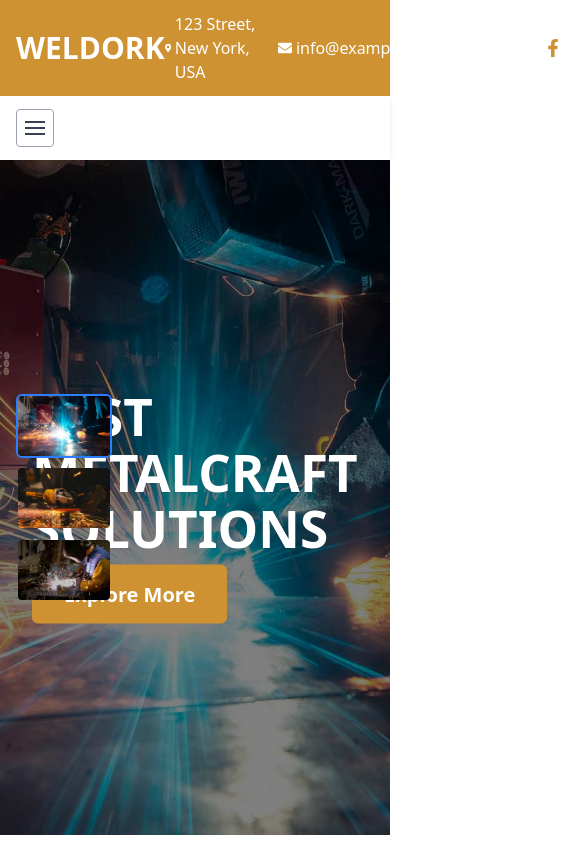
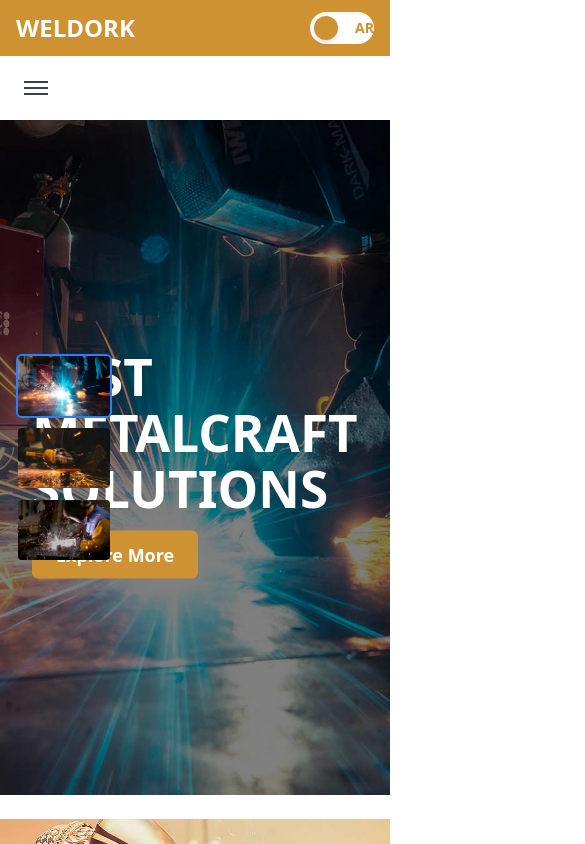
Before and after one commit to programshouse/capital, a React app: page / in a window 390 px wide. Shown: the top 844 px of the page, 585 px wide, since content can reach past the window. Built offline with nearby package versions, Linux system fonts and the light colour scheme; the HTML template or start-up script is replaced by a standard one.

Commit message:
edit nav responsive

```diff
--- a/src/Components/Navbar/Navbar.jsx
+++ b/src/Components/Navbar/Navbar.jsx
@@ -1,25 +1,18 @@
-// Navbar.jsx
-import React, { useState, useEffect } from "react";
+import React, { useState, useEffect, useRef } from "react";
 import { Link } from "react-router-dom";
-import {
-  FaMapMarkerAlt,
-  FaEnvelope,
-  FaPhoneAlt,
-  FaFacebookF,
-  FaTwitter,
-  FaLinkedinIn,
-  FaChevronDown,
-} from "react-icons/fa";
+import { FaChevronDown, FaFacebookF, FaTwitter, FaLinkedinIn , FaMapMarkerAlt, FaEnvelope, FaPhoneAlt } from "react-icons/fa";
 
-// استدعاء الكومبوننت الجديد
 import LangToggle from "../Toggle/Toggle";
 
-const Navbar = () => {
+const Navbar = ({ siteLang }) => {
   const [isOpen, setIsOpen] = useState(false);
   const [pagesOpen, setPagesOpen] = useState(false);
   const [topHidden, setTopHidden] = useState(false);
   const [lastScrollY, setLastScrollY] = useState(0);
-  const [lang, setLang] = useState("EN");
+  const [lang, setLang] = useState(siteLang || "EN");
+
+  const pagesRef = useRef(null);
+  const mobileRef = useRef(null);
 
   const controlTopBar = () => {
     if (window.scrollY > lastScrollY) setTopHidden(true);
@@ -32,58 +25,63 @@ const Navbar = () => {
     return () => window.removeEventListener("scroll", controlTopBar);
   }, [lastScrollY]);
 
+  useEffect(() => {
+    const handleClickOutside = (e) => {
+      if (pagesRef.current && !pagesRef.current.contains(e.target)) setPagesOpen(false);
+      if (mobileRef.current && !mobileRef.current.contains(e.target)) setIsOpen(false);
+    };
+    document.addEventListener("mousedown", handleClickOutside);
+    return () => document.removeEventListener("mousedown", handleClickOutside);
+  }, []);
+
+  const isRTL = lang === "AR";
+
   return (
-    <div className="relative z-50">
-
+    <div className={`relative z-50 ${isRTL ? "direction-rtl" : "direction-ltr"}`}>
       {/* Top Info Bar */}
       <div
         className={`w-full bg-[#ce9233] text-white transition-transform duration-300 ${
           topHidden ? "-translate-y-full" : "translate-y-0"
         }`}
       >
-        <div className="max-w-7xl mx-auto px-4 py-3 flex items-center text-sm">
-          <h2 className="font-bold text-3xl">WELDORK</h2>
+        <div className="max-w-7xl mx-auto px-4 py-3 flex items-center justify-between">
+          <h2 className="font-bold text-2xl md:text-3xl">WELDORK</h2>
 
-          <div className="ml-auto flex items-center space-x-4">
+          {/* Desktop Info */}
+<div className="hidden md:flex items-center space-x-4 text-sm">
   <div className="flex items-center space-x-1">
-              <FaMapMarkerAlt /> <span className="text-base">123 Street, New York, USA</span>
+    <FaMapMarkerAlt className="text-white" />
+    <span className="text-base text-white">123 Street, New York, USA</span>
   </div>
   <div className="flex items-center space-x-1">
-              <FaEnvelope /> <span className="text-base">info@example.com</span>
+    <FaEnvelope className="text-white" />
+    <span className="text-base text-white">info@example.com</span>
   </div>
   <div className="flex items-center space-x-1">
-              <FaPhoneAlt /> <span className="text-base">+012 345 67890</span>
+    <FaPhoneAlt className="text-white" />
+    <span className="text-base text-white">+012 345 67890</span>
   </div>
-            <div className="flex items-center space-x-3">
-              <a href="#" className="bg-white text-lg text-[#ce9233] p-2 "><FaFacebookF /></a>
-              <a href="#" className="bg-white text-lg text-[#ce9233] p-2"><FaTwitter /></a>
-              <a href="#" className="bg-white  text-lg  text-[#ce9233] p-2"><FaLinkedinIn /></a>
 </div>
 
-            {/* Language Toggle */}
-            <LangToggle lang={lang} setLang={setLang} />
+          {/* Language toggle */}
+          <div className="flex items-center">
+            <LangToggle lang={lang} setLang={setLang} className="px-4 py-2 text-lg" />
           </div>
         </div>
       </div>
 
       {/* Main Navbar */}
-      <nav className="bg-white shadow-md">
+      <nav className="bg-white shadow-md mx-auto  text-lg">
         <div className="max-w-7xl mx-auto px-4">
           <div className="flex items-center justify-between h-16">
-
-            {/* Brand */}
-            {/* <div className="flex-shrink-0">
-              <Link to="/" className="font-bold text-2xl text-gray-900">WELDORK</Link>
-            </div> */}
-
             {/* Desktop Menu */}
-            <div className="hidden lg:flex space-x-6 items-center">
+            <div className="hidden lg:flex flex-1 justify-between items-center">
+              <div className="flex space-x-6 items-center">
                 <Link to="/" className="text-gray-700 hover:text-black">Home</Link>
                 <Link to="/about" className="text-gray-700 hover:text-black">About</Link>
                 <Link to="/services" className="text-gray-700 hover:text-black">Services</Link>
-
-              {/* Dropdown */}
-              <div className="relative">
+                    <Link to="/contact" className="text-gray-700 hover:text-black">Contact</Link>
+                <div className="relative" ref={pagesRef}>
                   <button
                     onClick={() => setPagesOpen(!pagesOpen)}
                     className="text-gray-700 hover:text-black flex items-center space-x-1"
@@ -101,12 +99,10 @@ const Navbar = () => {
                     </div>
                   )}
                 </div>
-
-              <Link to="/contact" className="text-gray-700 hover:text-black">Contact</Link>
               </div>
 
-            {/* Get A Quote */}
-            <div className="hidden lg:block">
+              <div className="flex items-center space-x-4">
+
                 <Link
                   to="/quote"
                   className="px-4 py-2 bg-[#ce9233] text-white rounded hover:bg-yellow-700"
@@ -114,16 +110,17 @@ const Navbar = () => {
                   Get A Quote
                 </Link>
               </div>
+            </div>
 
-            {/* Mobile Menu Button */}
+            {/* Mobile Toggle */}
             <div className="lg:hidden">
               <button
                 onClick={() => setIsOpen(!isOpen)}
-                className="p-2 rounded border border-gray-400 text-gray-700 hover:text-black hover:border-black"
+                className="p-2 flex flex-col gap-1"
               >
-                <svg className="h-5 w-5" viewBox="0 0 20 20" fill="currentColor">
-                  <path d="M0 3h20v2H0V3zm0 6h20v2H0V9zm0 6h20v2H0v-2z" />
-                </svg>
+                <span className="block w-6 h-[2px] bg-gray-700"></span>
+                <span className="block w-6 h-[2px] bg-gray-700"></span>
+                <span className="block w-6 h-[2px] bg-gray-700"></span>
               </button>
             </div>
           </div>
@@ -131,10 +128,11 @@ const Navbar = () => {
 
         {/* Mobile Menu */}
         {isOpen && (
-          <div className="lg:hidden bg-white border-t border-gray-200">
+          <div ref={mobileRef} className="lg:hidden bg-white border-t border-gray-200">
             <Link to="/" className="block px-4 py-2 text-gray-700 hover:bg-gray-100">Home</Link>
             <Link to="/about" className="block px-4 py-2 text-gray-700 hover:bg-gray-100">About</Link>
             <Link to="/services" className="block px-4 py-2 text-gray-700 hover:bg-gray-100">Services</Link>
+                <Link to="/contact" className="block px-4 py-2 text-gray-700 hover:bg-gray-100">Contact</Link>
             <button
               onClick={() => setPagesOpen(!pagesOpen)}
               className="w-full text-left px-4 py-2 text-gray-700 hover:bg-gray-100 flex items-center justify-between"
@@ -148,9 +146,11 @@ const Navbar = () => {
                 <Link to="/testimonial" className="block px-4 py-2 text-gray-700 hover:bg-gray-100">Testimonial</Link>
                 <Link to="/appointment" className="block px-4 py-2 text-gray-700 hover:bg-gray-100">Appointment</Link>
                 <Link to="/404" className="block px-4 py-2 text-gray-700 hover:bg-gray-100">404 Page</Link>
+
               </div>
             )}
-            <Link to="/contact" className="block px-4 py-2 text-gray-700 hover:bg-gray-100">Contact</Link>
+
+
             <Link
               to="/quote"
               className="block px-4 py-2 bg-[#ce9233] text-white rounded mx-4 my-2 text-center hover:bg-yellow-700"
--- a/src/Components/SliderHome.jsx
+++ b/src/Components/SliderHome.jsx
@@ -22,13 +22,13 @@ const CarouselWithThumbnails = () => {
       <div className="absolute inset-0 bg-black/50"></div>
 
       {/* Text and Button */}
-      <div className="absolute left-4 md:left-24 top-1/2 -translate-y-1/2 p-4 md:p-6 rounded-md text-white  ">
-        <h1 className="text-6xl md:text-8xl font-bold uppercase mb-6 leading-tight">
+      <div className="absolute left-4 md:left-24 top-1/2 -translate-y-1/2 p-4 md:p-6 rounded-md text-white max-w-[100%] md:max-w-[60%]">
+  <h1 className="text-4xl md:text-6xl lg:text-8xl font-bold uppercase mb-6 leading-tight">
     {slides[currentIndex].title}
   </h1>
   <a
     href="#"
-          className="bg-[#ce9233] hover:bg-[#bd9049] px-8 py-4 rounded-md text-xl font-semibold"
+    className="bg-[#ce9233] hover:bg-[#bd9049] px-6 md:px-8 py-3 md:py-4 rounded-md text-lg md:text-xl font-semibold"
   >
     Explore More
   </a>
```
Lines whose indentation alone changed are shown as unchanged.
